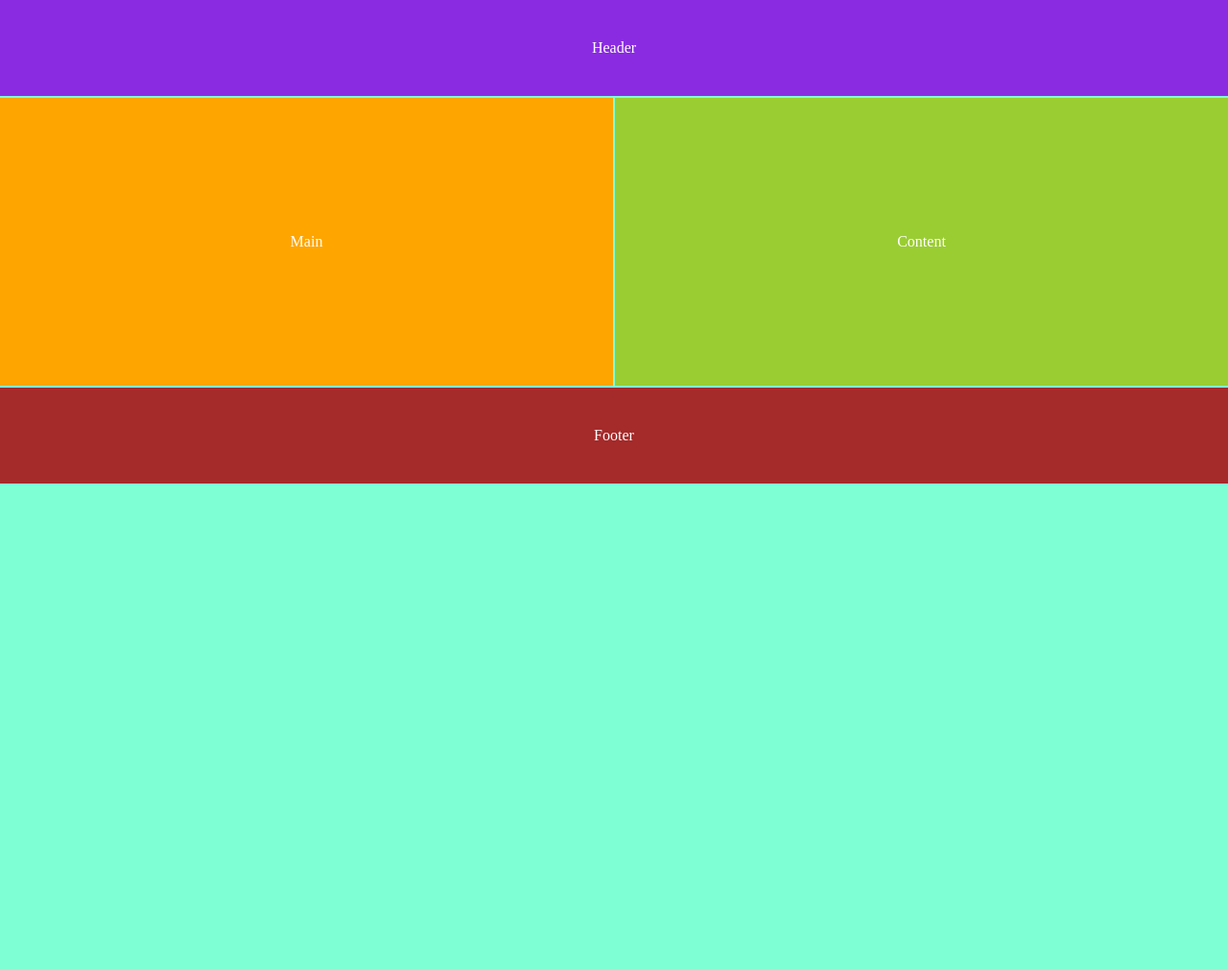
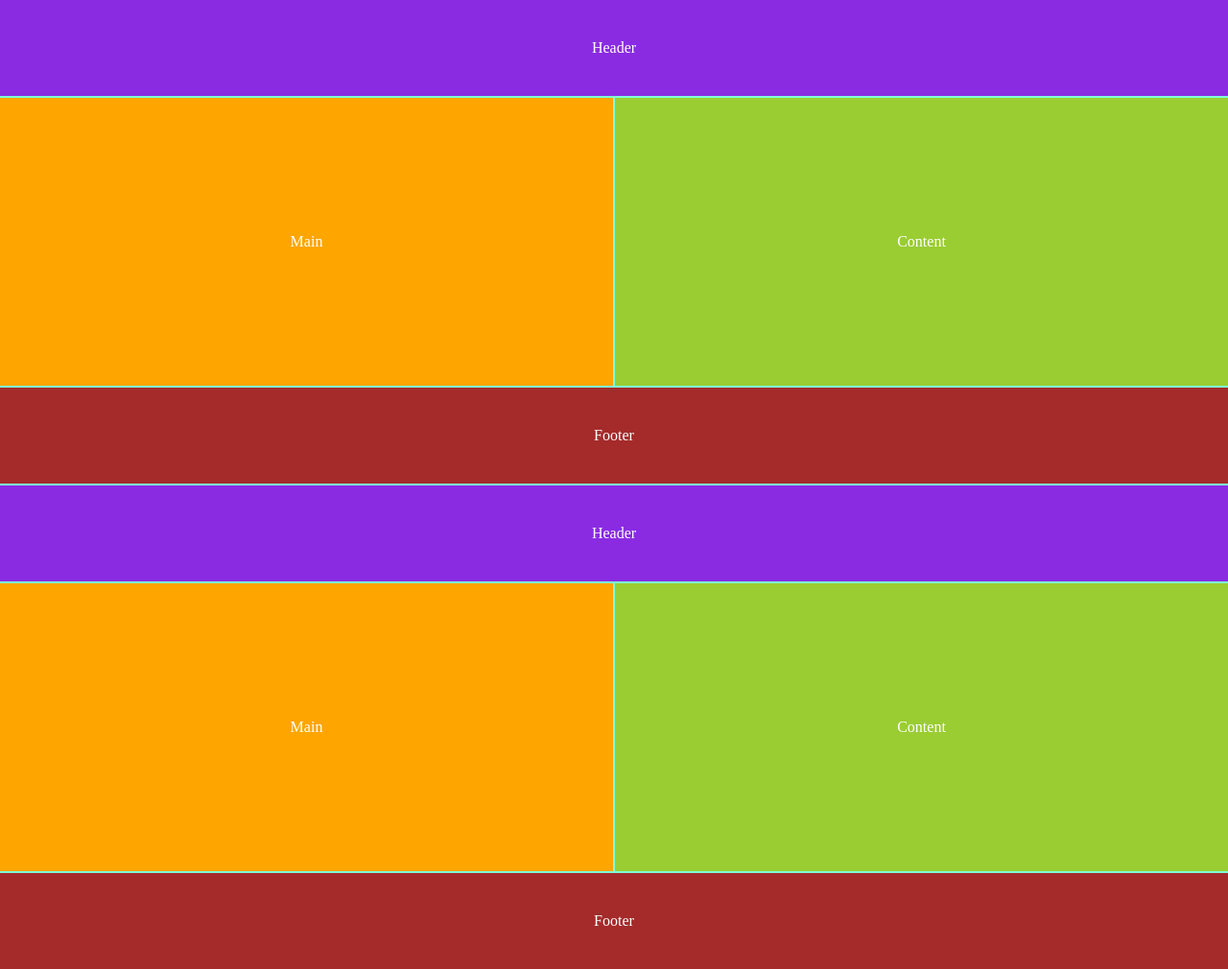
Before and after one commit to ShayanMahnam/test-grid, a plain HTML site: page index.html in a window 1280 px wide. Shown: the whole page at 96% size. Before the commit the page ends 800 px from the top, so only its background shows below. Drawn offline with Linux system fonts and the light colour scheme.

Commit message:
container added

```diff
--- a/index.html
+++ b/index.html
@@ -14,5 +14,11 @@
         <div class="content">Content</div>
         <div class="footer">Footer</div>
     </div>
+    <div class="container2">
+        <div class="header2">Header</div>
+        <div class="main2">Main</div>
+        <div class="content2">Content</div>
+        <div class="footer2">Footer</div>
+    </div>
 </body>
 </html>
--- a/style.css
+++ b/style.css
@@ -42,3 +42,42 @@ body{
     grid-column: 1/-1;
 
 }
+
+/* container2 */
+.container2{
+    display: grid;
+    grid-template-columns: repeat(12, 1fr);
+    grid-template-rows: 100px 300px 100px;
+    gap: 2px;
+    padding-top: 2px;
+
+ }
+ .container2>div{
+     display: flex;
+     justify-content: center;
+     align-items: center;
+     color: white;
+     padding: 30px;
+
+ }
+ .header2{
+     background-color: blueviolet;
+     grid-column: 1/-1;
+
+ }
+ .main2{
+     background-color: orange;
+     grid-column: 1/7;
+
+
+ }
+ .content2{
+     background-color: yellowgreen;
+     grid-column: 7/-1;
+
+ }
+ .footer2{
+     background-color: brown;
+     grid-column: 1/-1;
+
+ }
```
